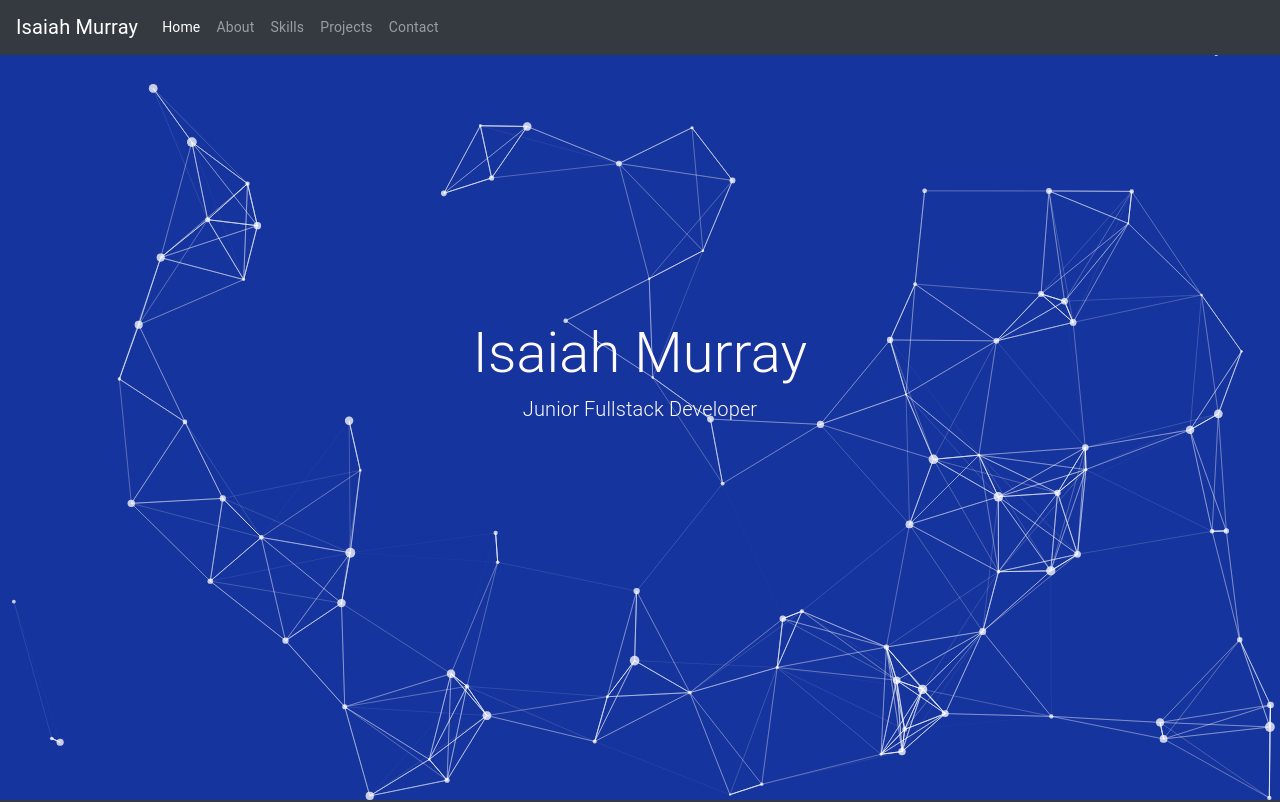
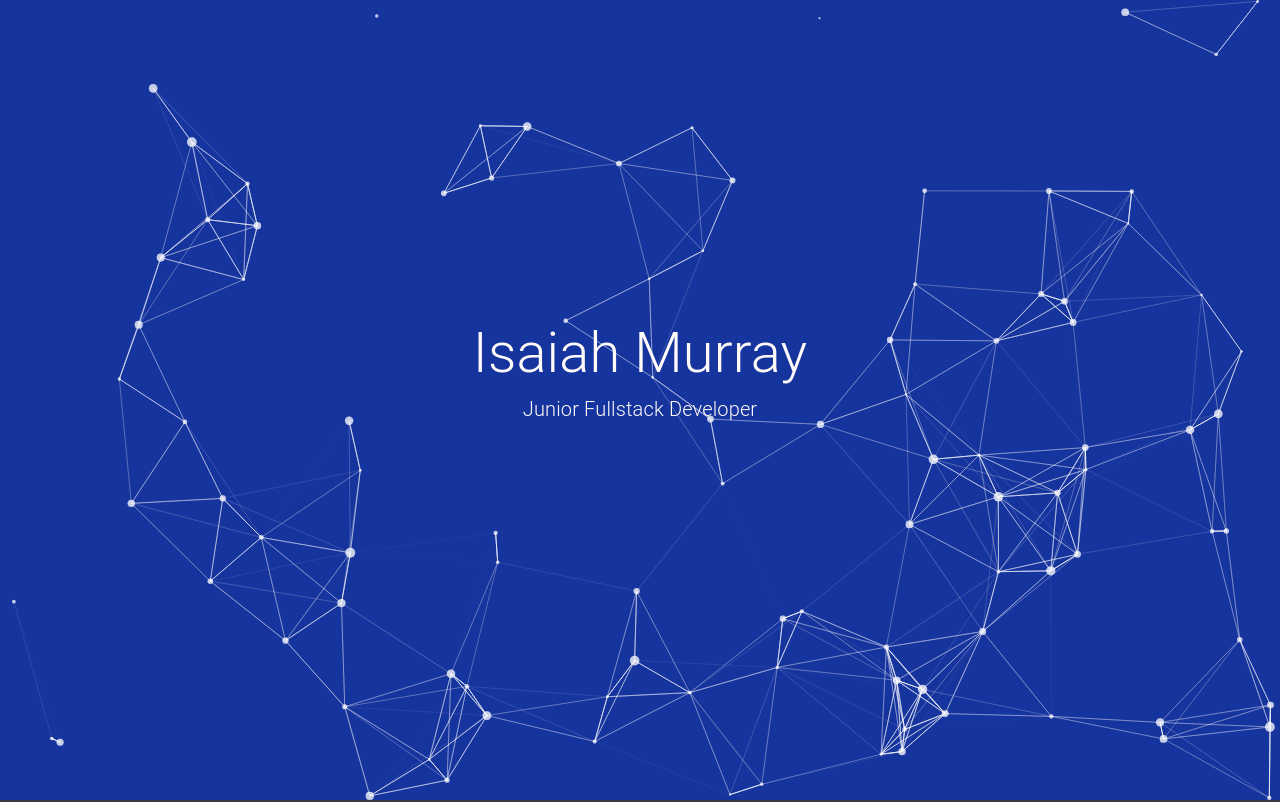
Before and after one commit to IsaiahMurray/React-Portfolio, a React (Create React App) app: page / in a window 1280 px wide. Shown: the top 802 px of the page. Built offline with nearby package versions, Linux system fonts and the light colour scheme.

Commit message:
funky nav

```diff
--- a/src/App.js
+++ b/src/App.js
@@ -4,7 +4,7 @@ import "bootstrap/dist/css/bootstrap.min.css";
 import Particles from "react-tsparticles";
 
 //imports
-import Nav from './components/Nav';
+// import Nav from './components/Nav';
 import Jumbo from "./components/Jumbo";
 import Profile from "./components/Profile";
 import Projects from "./components/ProjectComponents/Projects";
@@ -106,7 +106,7 @@ class App extends Component {
             detectRetina: true,
           }}
         />
-        <Nav />
+        {/* <Nav /> */}
         <Jumbo />
         <Profile />
         <Projects />
```
